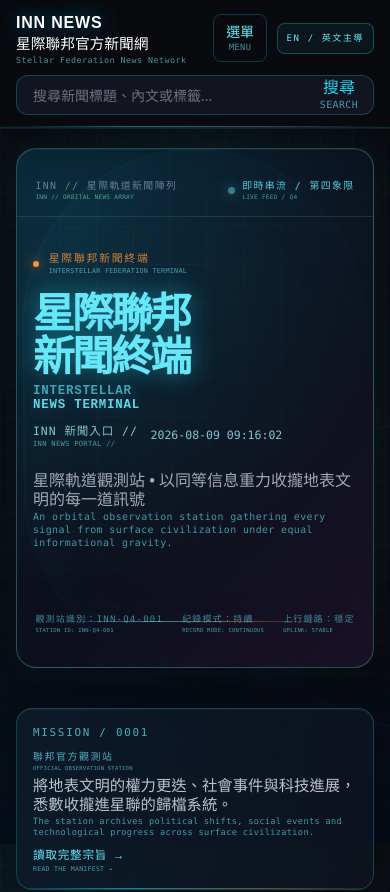
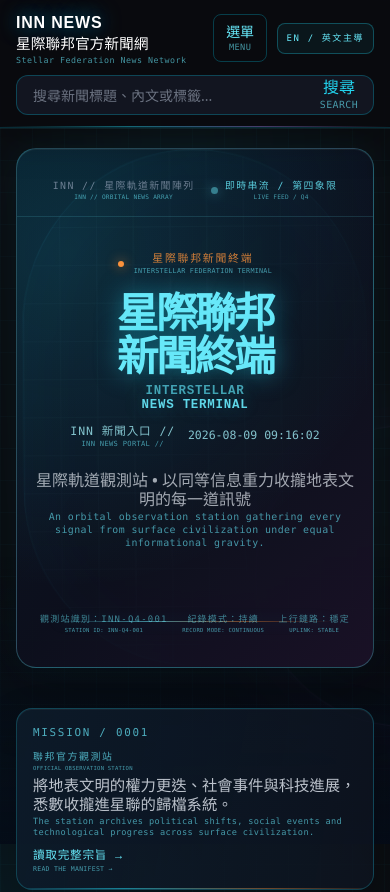
Before and after one commit to crestylonnews-ship-it/inn-news-portal, a Next.js app: page / in a window 390 px wide. Shown: the top 892 px of the page. Built offline with nearby package versions, Linux system fonts and the light colour scheme.

Commit message:
置中首頁並雙語化開場動畫

```diff
--- a/app/globals.css
+++ b/app/globals.css
@@ -1860,3 +1860,76 @@ body {
     line-height: 1.72;
   }
 }
+
+/* Centered terminal hero: the station signal stays focused in the visual axis. */
+.terminal-hero-grid {
+  justify-items: center;
+}
+
+.terminal-hero-main {
+  width: min(100%, 58rem);
+  align-items: center;
+  text-align: center;
+}
+
+.terminal-kicker,
+.terminal-system-line {
+  justify-content: center;
+}
+
+.terminal-lede {
+  margin-left: auto;
+  margin-right: auto;
+}
+
+/* Opening animation follows the same bilingual hierarchy as the rest of INN. */
+.opening-kicker .bilingual-text,
+.opening-status .bilingual-text {
+  display: inline-flex;
+  flex-direction: column;
+  align-items: center;
+  gap: .18rem;
+}
+
+.opening-kicker .bilingual-primary,
+.opening-status .bilingual-primary {
+  font-size: 1em;
+  line-height: 1.25;
+}
+
+.opening-kicker .bilingual-secondary,
+.opening-status .bilingual-secondary {
+  margin-top: 0;
+  font-size: .72em;
+  line-height: 1.25;
+  letter-spacing: .12em;
+  color: rgba(103, 232, 249, .68);
+}
+
+.opening-title .bilingual-primary {
+  display: block;
+  font-size: 1em;
+  line-height: 1.15;
+}
+
+.opening-title .bilingual-secondary {
+  display: block;
+  margin-top: .36rem;
+  font-family: ui-monospace, SFMono-Regular, Menlo, monospace;
+  font-size: .42em;
+  line-height: 1.25;
+  letter-spacing: .12em;
+  color: rgba(103, 232, 249, .72);
+}
+
+@media (max-width: 760px) {
+  .terminal-hero-topline,
+  .terminal-hero-footer {
+    justify-content: center;
+    text-align: center;
+  }
+
+  .terminal-hero-topline {
+    flex-wrap: wrap;
+  }
+}
--- a/components/OpeningAnimation.tsx
+++ b/components/OpeningAnimation.tsx
@@ -1,6 +1,7 @@
 'use client';
 
 import { useEffect, useState } from 'react';
+import BilingualText from '@/components/BilingualText';
 
 export default function OpeningAnimation() {
   const [visible, setVisible] = useState(true);
@@ -17,9 +18,9 @@ export default function OpeningAnimation() {
       <div className="opening-grid" aria-hidden="true" />
       <div className="opening-scanline" aria-hidden="true" />
       <div className="opening-content">
-        <p className="opening-kicker">INN NEWS / SYSTEM BOOT</p>
-        <h2 className="opening-title">星際聯邦新聞終端</h2>
-        <p className="opening-status">正在同步多維新聞串流<span className="opening-dots">...</span></p>
+        <p className="opening-kicker"><BilingualText zh="INN NEWS / 系統啟動" en="INN NEWS / SYSTEM BOOT" /></p>
+        <h2 className="opening-title"><BilingualText zh="星際聯邦新聞終端" en="STELLAR FEDERATION NEWS TERMINAL" block /></h2>
+        <p className="opening-status"><BilingualText zh="正在同步多維新聞串流" en="SYNCING MULTI-DIMENSIONAL NEWS FEEDS" /><span className="opening-dots">...</span></p>
         <div className="opening-progress" aria-hidden="true"><span /></div>
       </div>
     </div>
```
